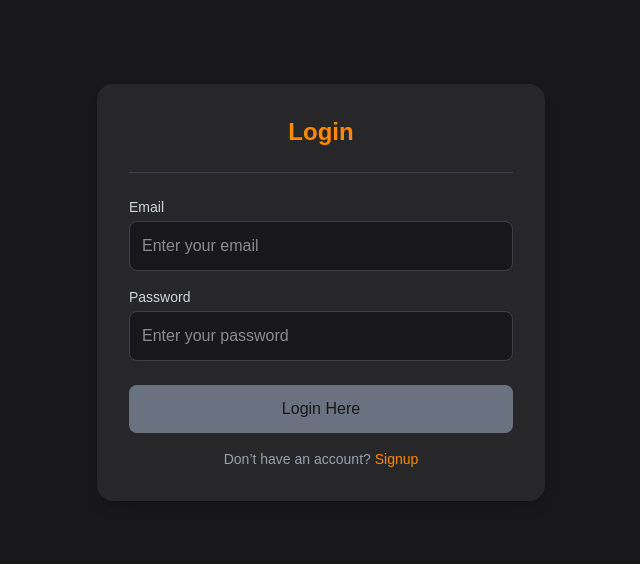
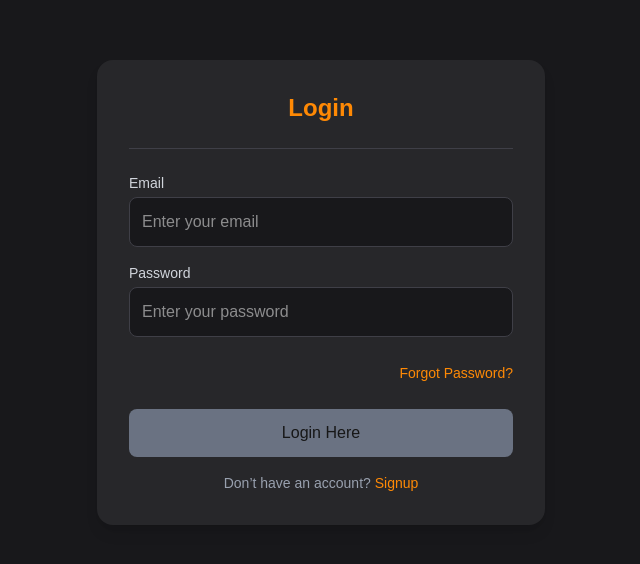
Before and after one commit to kunj-pandya/nextjs-auth-system, a Next.js app: page /login in a window 1280 px wide. Shown: the part 108-672 px from the top of the page, without its empty margins (319-959 px from the left). Built offline with nearby package versions, Linux system fonts and the light colour scheme.

Commit message:
add forgot password link for user

```diff
--- a/src/app/login/page.tsx
+++ b/src/app/login/page.tsx
@@ -82,6 +82,16 @@ export default function Loginpage() {
                     className="w-full p-3 bg-zinc-900 text-white border border-zinc-700 rounded-lg mb-6 focus:outline-none"
                 />
 
+                {/* Forgot Password */}
+                <div className="text-right mb-6">
+                    <Link
+                        href="/forgotpassword"
+                        className="text-sm text-orange-400 hover:underline"
+                    >
+                        Forgot Password?
+                    </Link>
+                </div>
+
                 {/* Button */}
                 <button
                     onClick={onLogin}
```
